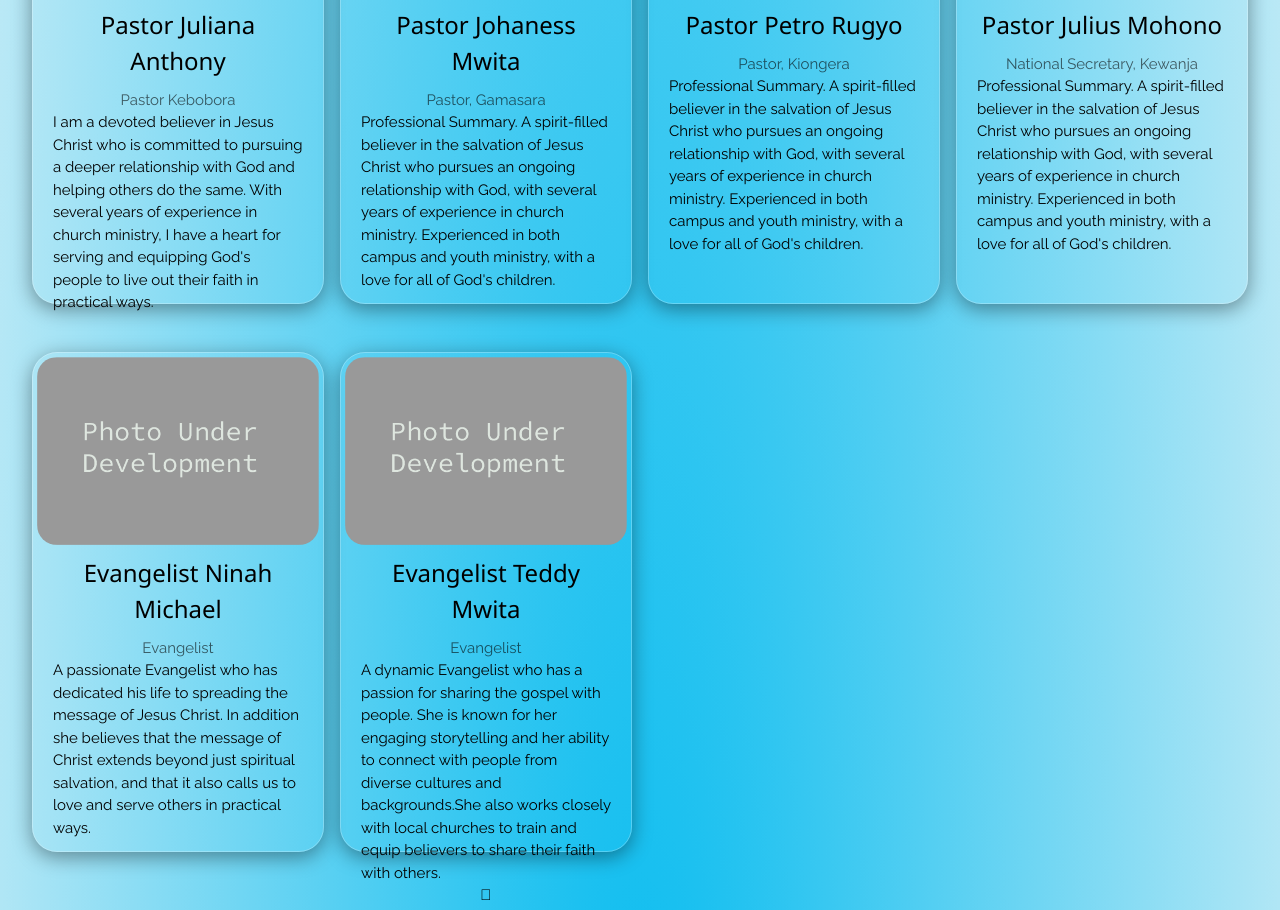
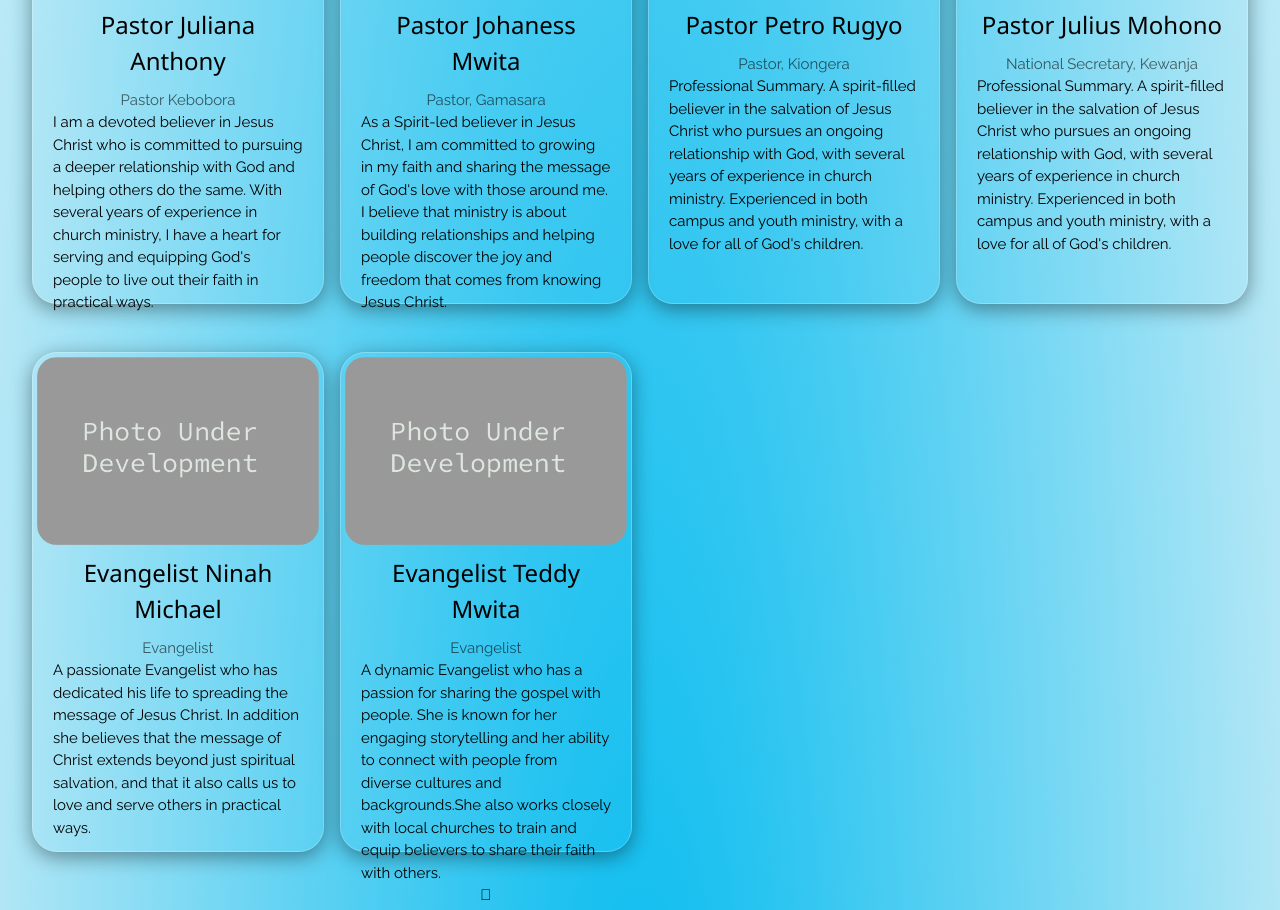
Before and after one commit to Chacha-A-Chacha/ic_f_deploy_ed, a plain HTML site: page index.html in a window 1280 px wide. Shown: the part 2559-3469 px from the top of the page. Drawn offline with nearby package versions, Linux system fonts and the light colour scheme.

Commit message:
Update index.html

```diff
--- a/index.html
+++ b/index.html
@@ -188,7 +188,8 @@
                         <div class="w3-container">
                             <h3>Pastor Johaness Mwita</h3>
                             <p class="w3-opacity">Pastor, Gamasara</p>
-                            <p style="text-align: left;">Professional Summary. A spirit-filled believer in the salvation of Jesus Christ who pursues an ongoing relationship with God, with several years of experience in church ministry. Experienced in both campus and youth ministry, with a love for all of God's children.</p>
+                            <p style="text-align: left;">
+                                As a Spirit-led believer in Jesus Christ, I am committed to growing in my faith and sharing the message of God's love with those around me. I believe that ministry is about building relationships and helping people discover the joy and freedom that comes from knowing Jesus Christ.</p>
 
                         </div>
                     </div>
```
